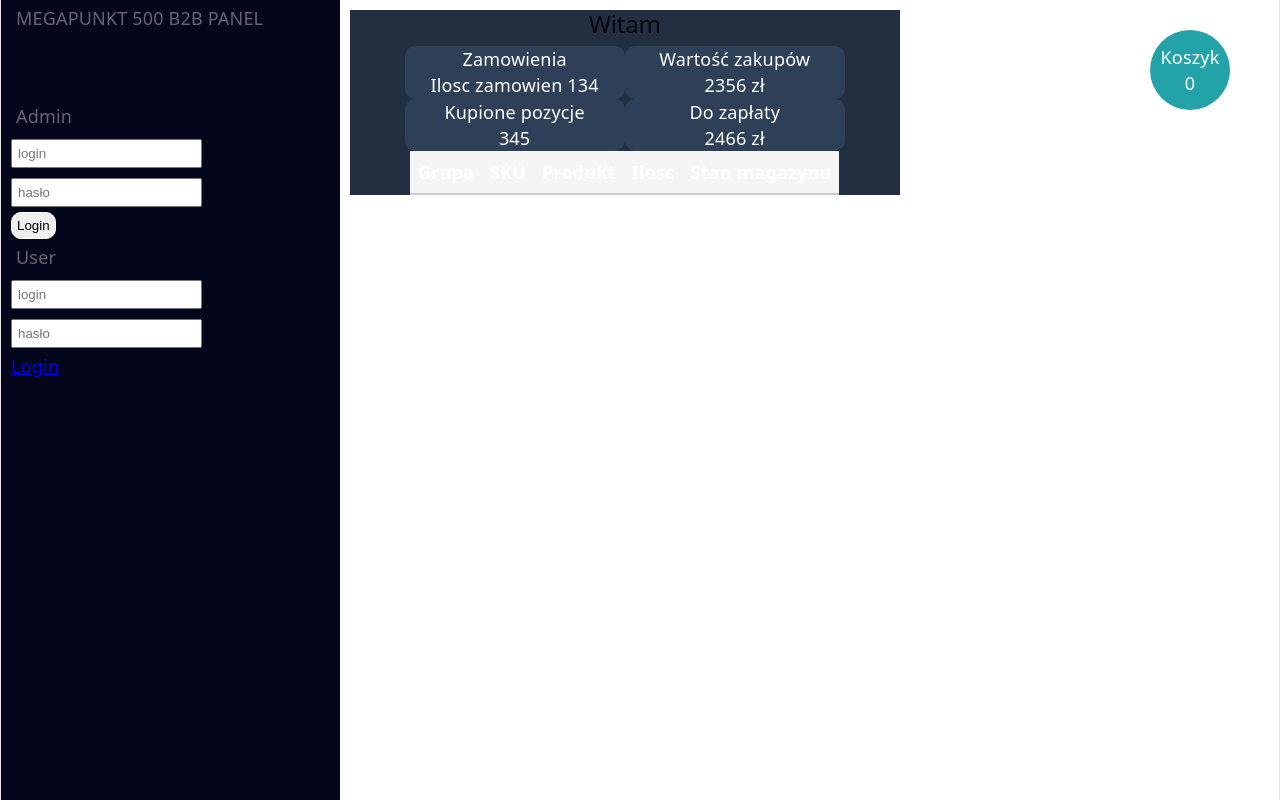
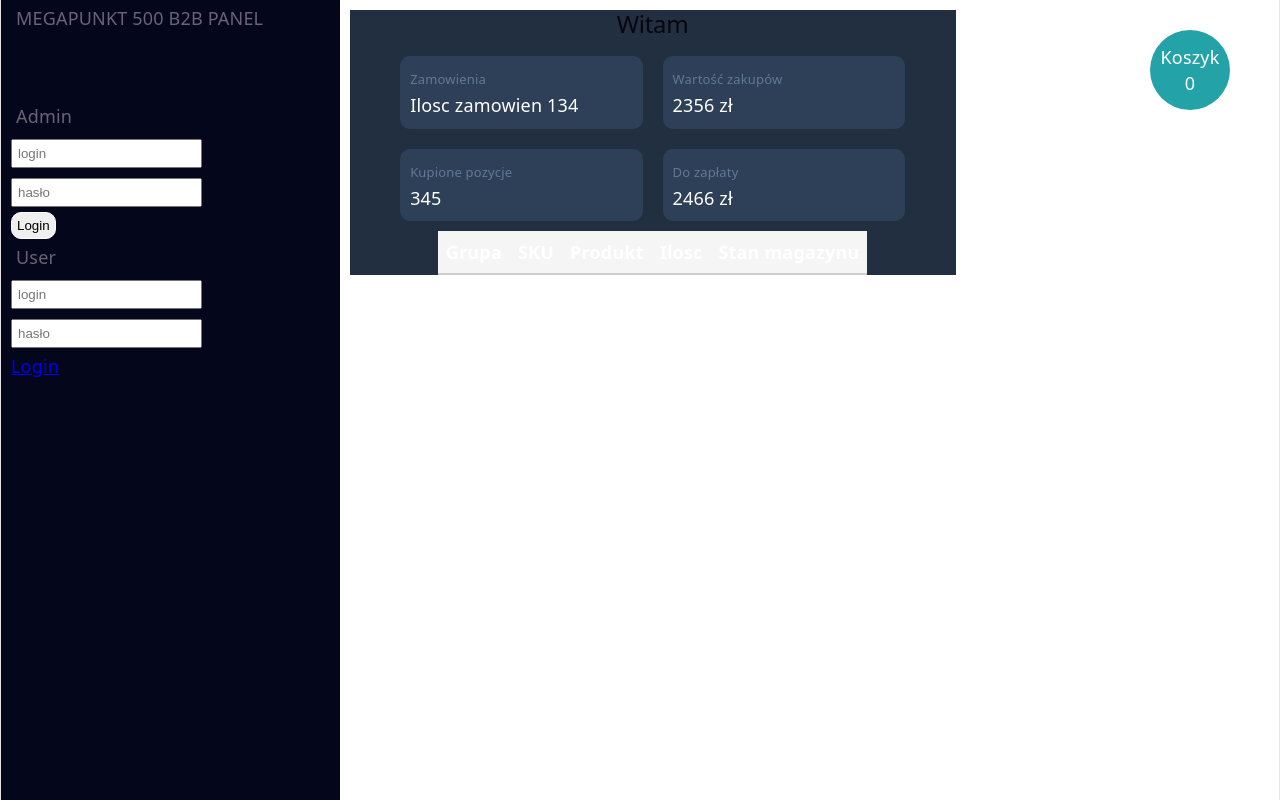
Before and after one commit to marcinoles87/orderApp, a React (Vite) app: page /user in a window 1280 px wide. Built offline with nearby package versions, Linux system fonts and the light colour scheme.

Commit message:
add new text kadra

```diff
--- a/src/App.css
+++ b/src/App.css
@@ -208,12 +208,17 @@
 
 .dashbord-zamowienia{
   width: 40%;
+  margin: 10px;
+  padding: 10px;
   background-color: #2e4057;
   border: white;
   border-radius: 10px;
+  text-align: left;
+
 }
 
-.dashbord-zamowienia p:nth-child(0){
+.dashbord-zamowienia p:nth-child(1){
+  color: #617896;
   font-size: small;
 }
 
```
